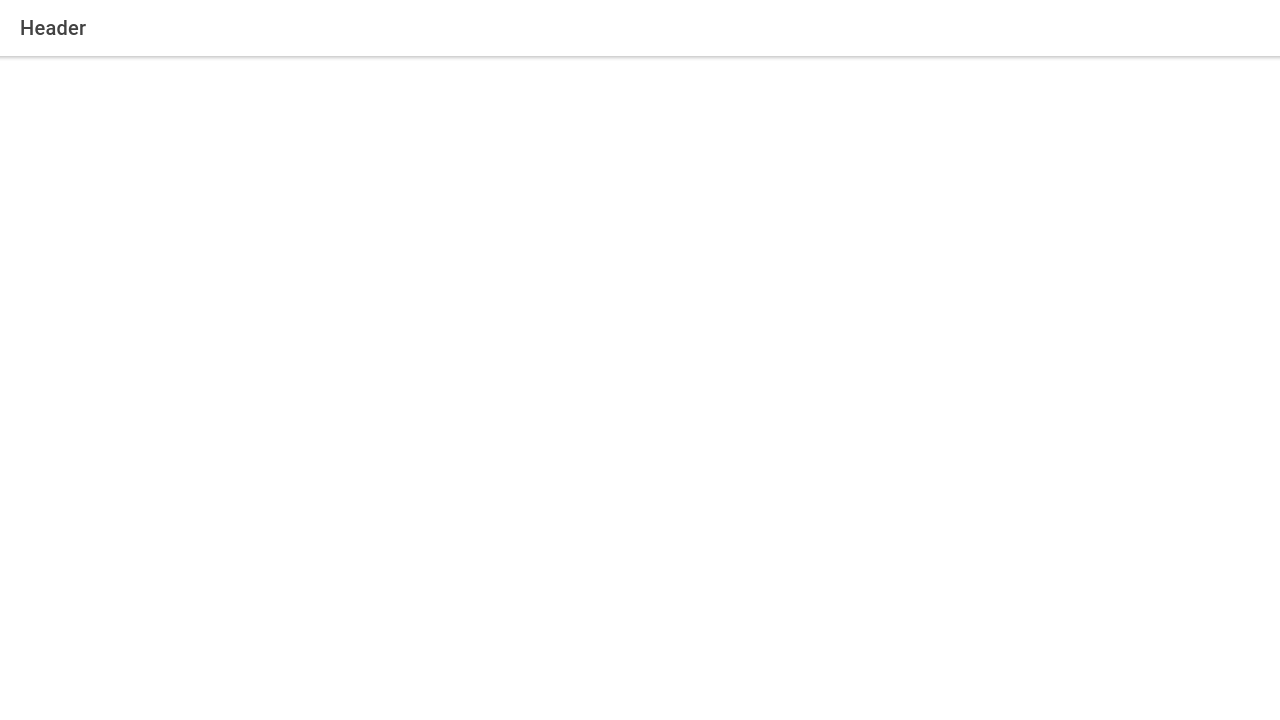
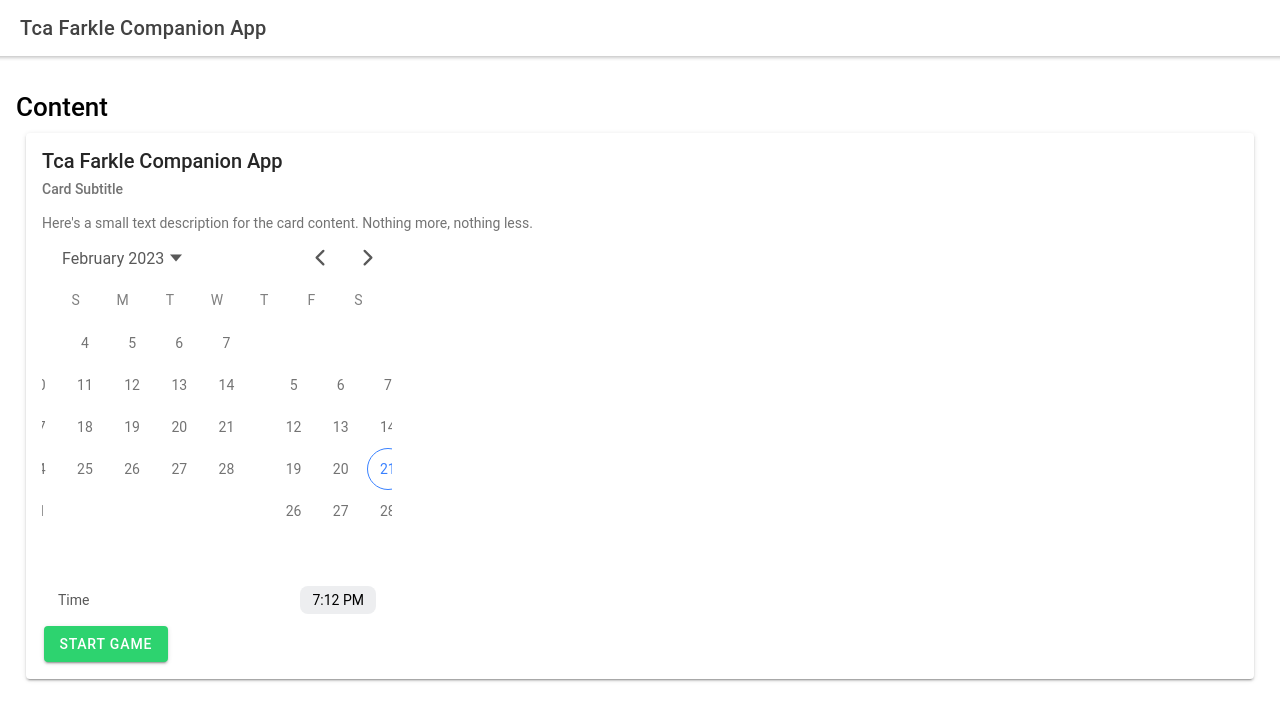
Before and after one commit to 2023-spring-adv-fe-tuth/farkle-companion-app, a React (Create React App) app: page / in a window 1280 px wide. Shown: the top 720 px of the page. Built offline with nearby package versions, Linux system fonts and the light colour scheme.

Commit message:
Added <IonPage> around whole app
which fixed the problem not being able to see the IonContent area inside the header and footer area

```diff
--- a/src/App.tsx
+++ b/src/App.tsx
@@ -12,8 +12,10 @@ import {
   IonDatetime,
   IonFooter,
   IonHeader,
+  IonPage,
   IonTitle,
-  IonToolbar} from '@ionic/react';
+  IonToolbar
+} from '@ionic/react';
 
 import './App.css';
 
@@ -35,11 +37,10 @@ import '@ionic/react/css/display.css';
 const App = () => {
   return (
     <>
-
-
+    <IonPage>
       <IonHeader>
         <IonToolbar>
-          <IonTitle>Header</IonTitle>
+          <IonTitle>Tca Farkle Companion App</IonTitle>
         </IonToolbar>
       </IonHeader>
       <IonContent className="ion-padding">
@@ -57,15 +58,7 @@ const App = () => {
           </IonCardContent>
         </IonCard>
       </IonContent>
-
-
-      {/* <IonFooter>
-        <IonToolbar>
-          <IonTitle>
-            Footer
-          </IonTitle>
-        </IonToolbar>
-      </IonFooter> */}
+      </IonPage>
     </>
   );
 }
```
Lines whose indentation alone changed are shown as unchanged.
